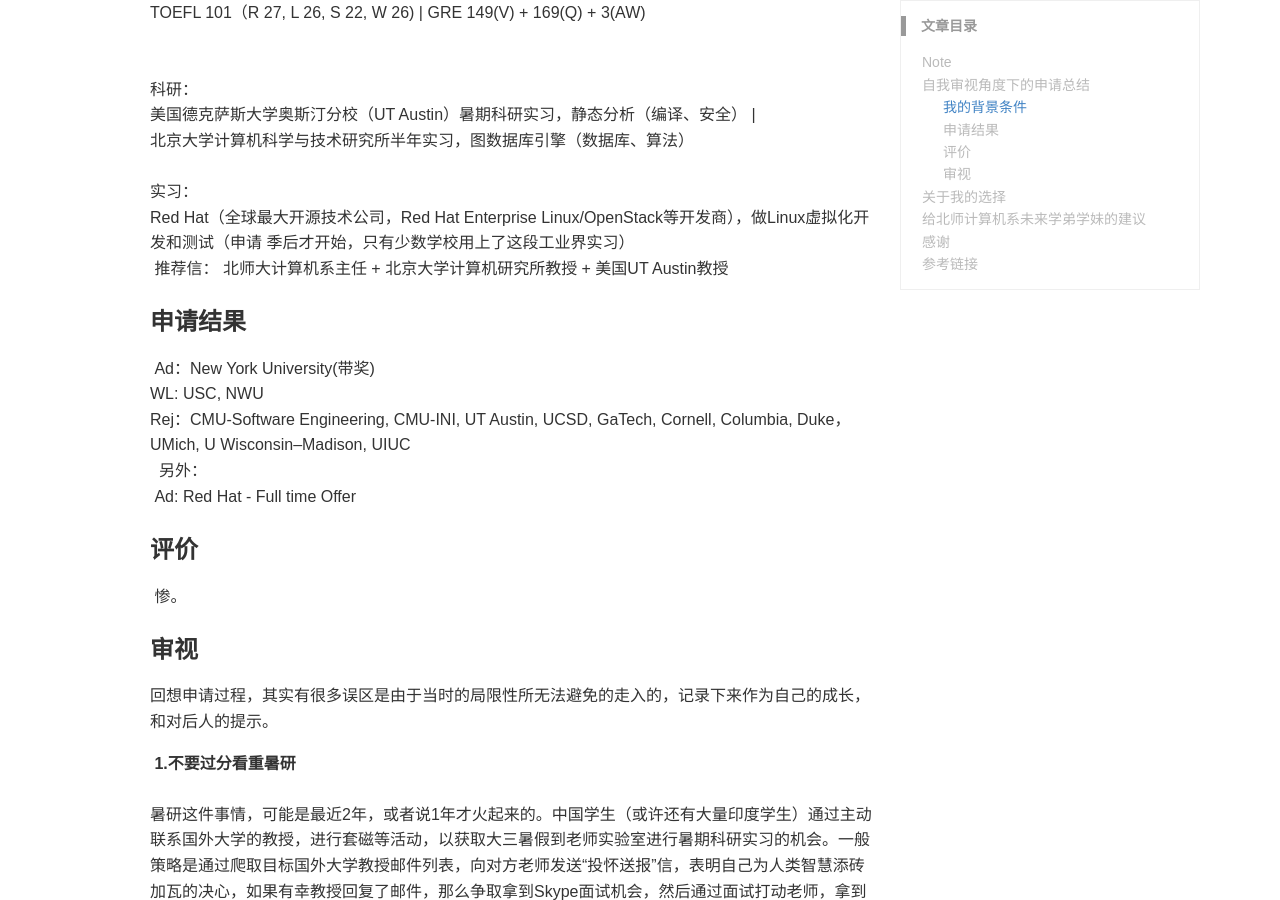
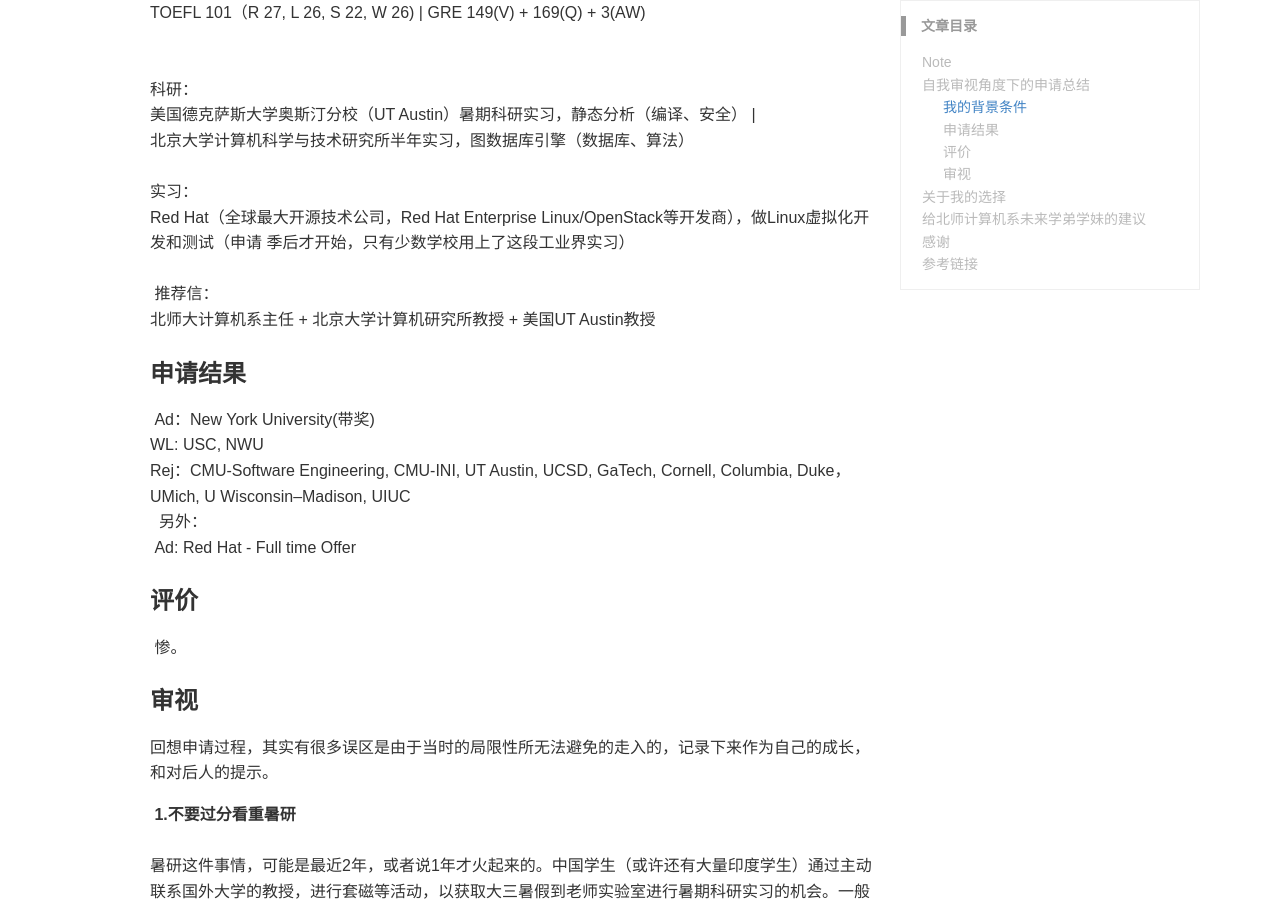
Before and after one commit to lvxiaoxin/lvxiaoxin.github.io, a Jekyll site: the page built from _posts/blog/2018-04-21-Summary-for-Graduate-Applications.md, in a window 1280 px wide and 900 px high, scrolled down 730 px. Built offline with Jekyll 4.4.1, drawn with Linux system fonts in a browser that asks for light colours; comment, search, counter and statistics services are not loaded.

Commit message:
Update 2018-04-21-Summary-for-Graduate-Applications.md

```diff
--- a/_posts/blog/2018-04-21-Summary-for-Graduate-Applications.md
+++ b/_posts/blog/2018-04-21-Summary-for-Graduate-Applications.md
@@ -45,7 +45,10 @@ keywords: 留学 工作 申请
    Red Hat（全球最大开源技术公司，Red Hat Enterprise Linux/OpenStack等开发商），做Linux虚拟化开发和测试（申请
          季后才开始，只有少数学校用上了这段工业界实习）
    <br />
-  推荐信： 北师大计算机系主任 + 北京大学计算机研究所教授 + 美国UT Austin教授
+   <br />
+  推荐信：
+   <br />
+  北师大计算机系主任 + 北京大学计算机研究所教授 + 美国UT Austin教授
 
 ### 申请结果
 
```
